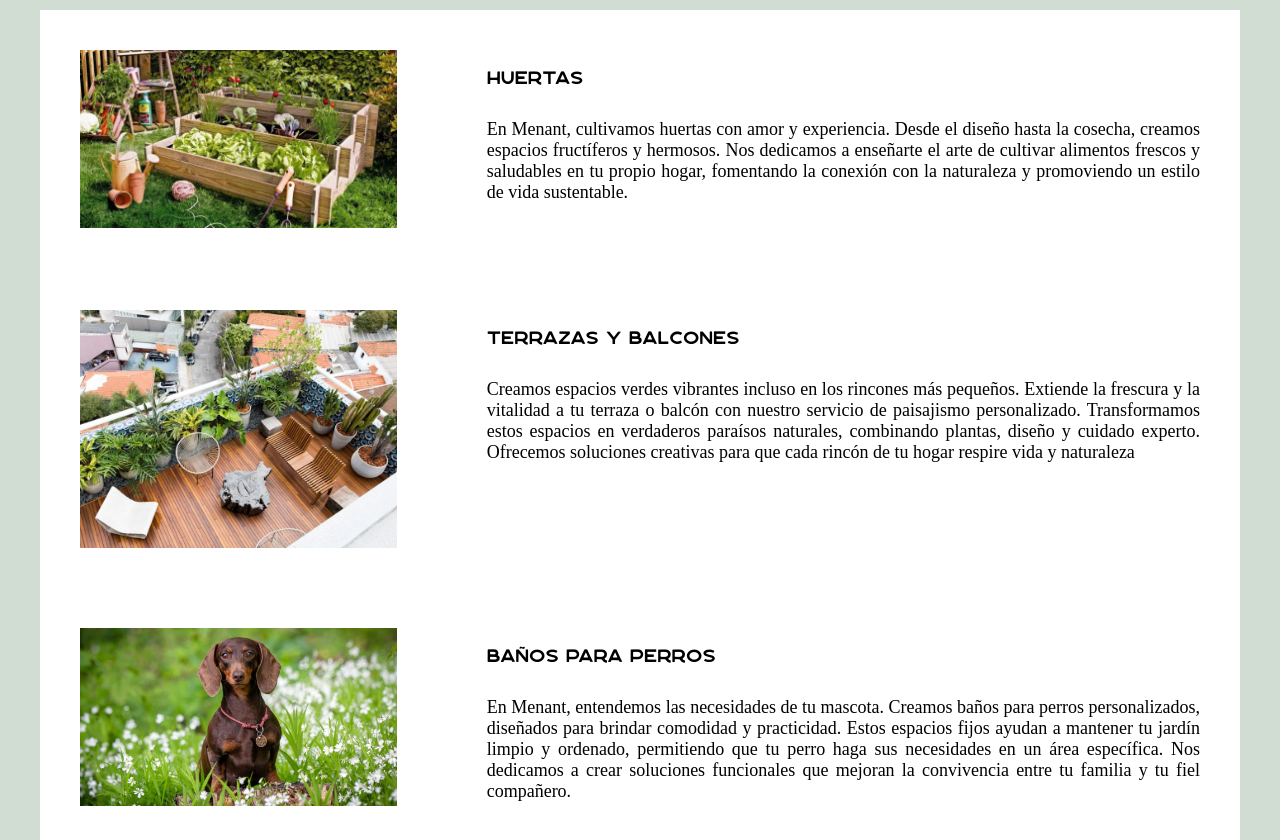
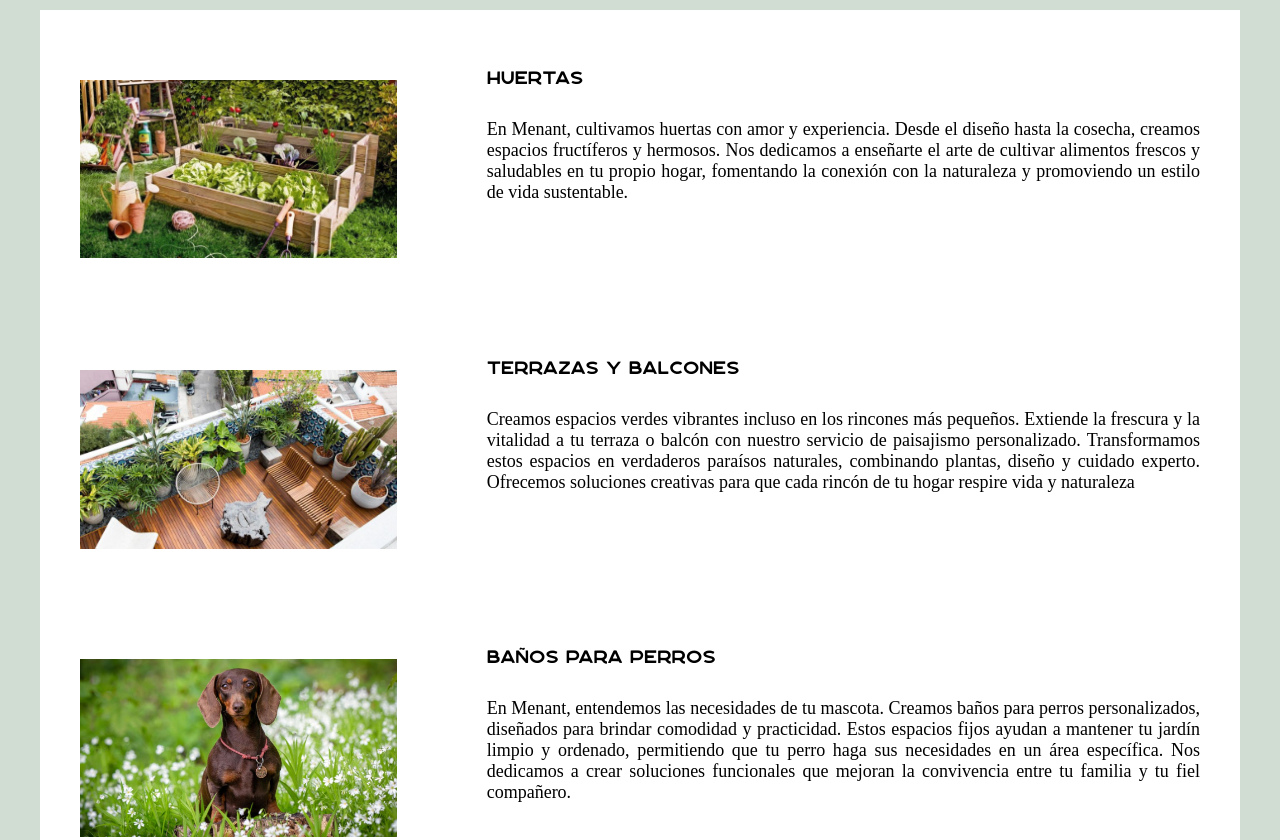
Before and after one commit to VickyAldatz/coder-entrega-menant, a website: page pages/servicios.html in a window 1280 px wide. Shown: the part 850-1690 px from the top of the page. Drawn offline with Linux system fonts and the light colour scheme; files whose address does not match are found by name.

Commit message:
foto terrazas

```diff
--- a/pages/servicios.html
+++ b/pages/servicios.html
@@ -81,7 +81,7 @@
             </article>
 
             <article class="articulos-container">
-                <img src="../img/terrazas.jpeg" alt="Terraza">
+                <img src="../img/terrazaspeque.jpeg" alt="Terraza">
 
                 <p>
                     <span>
--- a/sass/base/_tipografias.scss
+++ b/sass/base/_tipografias.scss
@@ -6,7 +6,6 @@
 @font-face{
     font-family: "berry-slab";
     src: url(../fuentes/Berry-RegularFIll.otf);
-    //src: url(../fuentes/Berry-RegularFIll.ttf);
 }
 * {
     margin: 0%;
--- a/sass/views/_servicios.scss
+++ b/sass/views/_servicios.scss
@@ -15,6 +15,8 @@
             width: 80%;
             margin-left: 40px;
             margin-right: 40px;
+            padding-top: 30px;
+            align-content: center;
         }
         p{
             display: flex;
```
Also changed, not shown: css/style.css, fuentes/MondreshRegular.png (added), img/terrazaspeque.jpeg (added).
